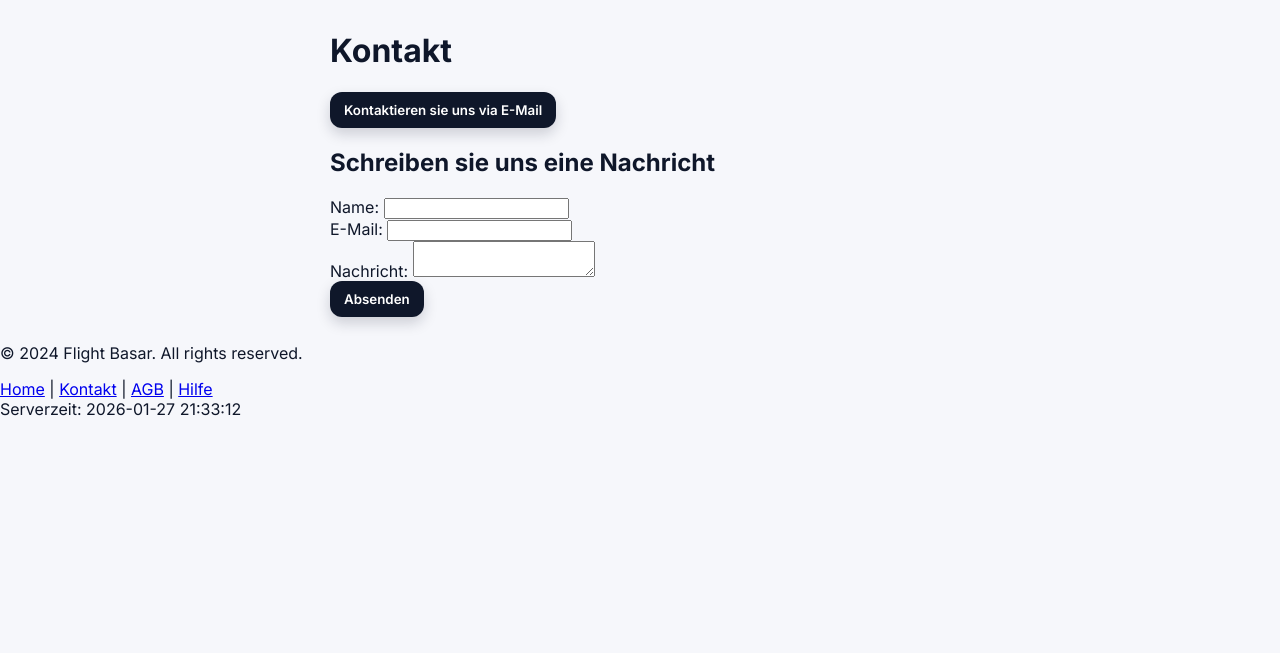
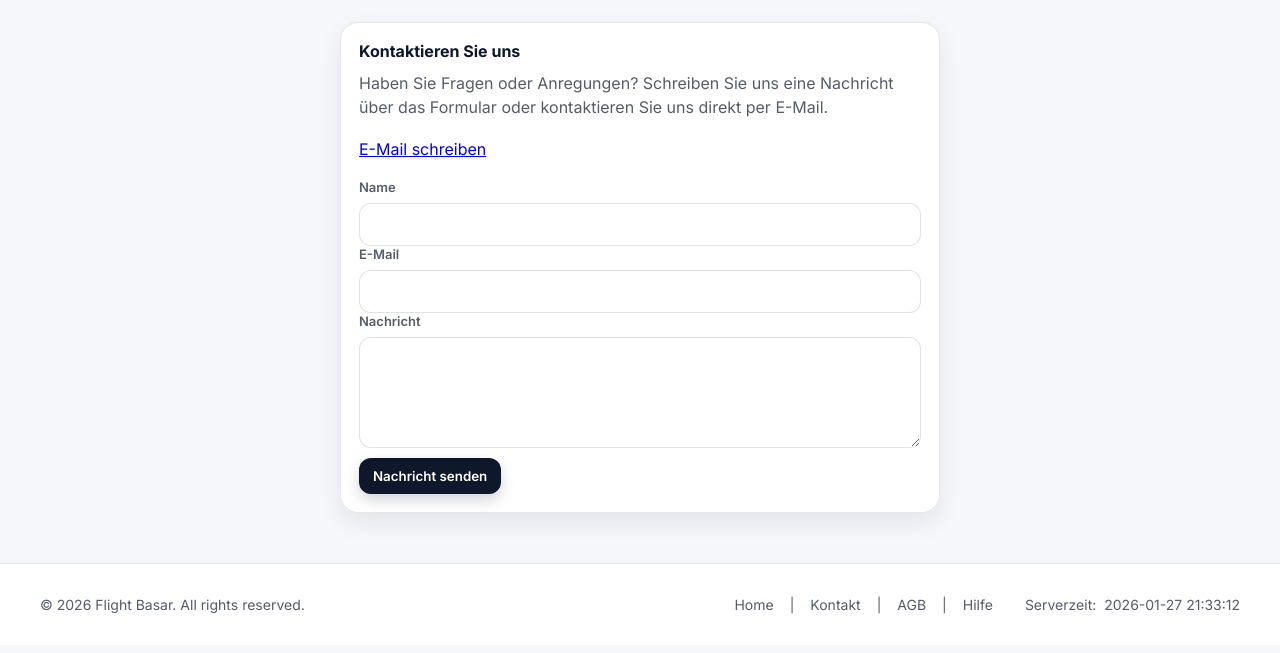
Before and after one commit to Muetzilla/Flight-Basar, a Flask app: page /kontakt in a window 1280 px wide. Shown: the part 61-714 px from the top of the page. Run offline with Flask 3, Linux system fonts and the light colour scheme.

Commit message:
update design

```diff
--- a/flight-basar/static/style.css
+++ b/flight-basar/static/style.css
@@ -121,7 +121,7 @@ main.layout{
   color: var(--muted);
 }
 
-.field input{
+.field input, .field textarea {
   padding: 12px 12px;
   border-radius: 12px;
   border: 1px solid rgba(15, 23, 42, 0.12);
@@ -130,7 +130,7 @@ main.layout{
   font-size: 14px;
 }
 
-.field input:focus{
+.field input:focus, .field textarea:focus {
   outline: 2px solid rgba(15, 23, 42, 0.18);
   border-color: transparent;
 }
@@ -611,3 +611,42 @@ option{
   width: 50%;
   padding: 10px;
 }
+
+/* Footer */
+footer {
+    background: var(--card);
+    border-top: 1px solid var(--border);
+    padding: 18px 24px;
+    font-size: 14px;
+    color: var(--muted);
+}
+
+footer .container {
+    max-width: 1200px;
+    margin: 0 auto;
+    display: flex;
+    justify-content: space-between;
+    align-items: center;
+}
+
+footer nav {
+    display: flex;
+    align-items: center;
+    gap: 16px;
+}
+
+footer nav a {
+    color: var(--muted);
+    text-decoration: none;
+}
+
+footer nav a:hover {
+    color: var(--text);
+}
+
+.devbox {
+    display: flex;
+    align-items: center;
+    gap: 8px;
+    margin-left: 16px;
+}
--- a/flight-basar/templates/footer.html
+++ b/flight-basar/templates/footer.html
@@ -1,6 +1,6 @@
 <footer>
     <div class="container">
-        <p>&copy; 2024 Flight Basar. All rights reserved.</p>
+        <p>&copy; 2026 Flight Basar. All rights reserved.</p>
         <nav>
             <a href="{{ url_for('index') }}">Home</a> |
             <a href="{{ url_for('get_kontakt') }}">Kontakt</a> |
--- a/flight-basar/templates/kontakt.html
+++ b/flight-basar/templates/kontakt.html
@@ -7,45 +7,37 @@
   <link rel="stylesheet" href="{{ url_for('static', filename='style.css') }}">
 </head>
 <body>
- <header>
-    <a href="{{ url_for('index') }}" class="homeButton"> <h1>✈ Flug Basar</h1></a>
-  </header>
-<div class="center">
-<h1>Kontakt</h1>
-<button onclick="window.location.href='mailto:help@flightbasar.gov?subject=Problem%20mit%20dem%20Flight%20Basar'">
-   Kontaktieren sie uns via E-Mail
-</button>
-<h2>Schreiben sie uns eine Nachricht</h2>
-<form action="/kontakt" method="post">
-    <label>
-        Name:
-        <input type="text" name="name" required>
-    </label>
-    <br>
+ {% extends "base.html" %}
+{% set title = "Kontakt" %}
 
-    <label>
-        E-Mail:
-        <input type="email" name="email" required>
-    </label>
-    <br>
+{% block content %}
+<div class="info-card" style="max-width: 600px; margin: auto;">
+    <h3>Kontaktieren Sie uns</h3>
+    <p>Haben Sie Fragen oder Anregungen? Schreiben Sie uns eine Nachricht über das Formular oder kontaktieren Sie uns direkt per E-Mail.</p>
 
-    <label>
-        Nachricht:
-        <textarea name="nachricht" required></textarea>
-    </label>
-    <br>
+    <div style="margin-top: 20px; margin-bottom: 20px;">
+        <a href="mailto:help@flightbasar.gov?subject=Problem%20mit%20dem%20Flight%20Basar" class="button secondary">
+            E-Mail schreiben
+        </a>
+    </div>
 
-    <button type="submit">Absenden</button>
-</form>
-{% with messages = get_flashed_messages() %}
-  {% if messages %}
-    <script>
-      alert("{{ messages[0] }}");
-    </script>
-  {% endif %}
-{% endwith %}
+
+    <form action="/kontakt" method="post">
+        <div class="field">
+            <label for="name">Name</label>
+            <input type="text" id="name" name="name" required>
+        </div>
+        <div class="field">
+            <label for="email">E-Mail</label>
+            <input type="email" id="email" name="email" required>
+        </div>
+        <div class="field">
+            <label for="nachricht">Nachricht</label>
+            <textarea id="nachricht" name="nachricht" rows="5" required></textarea>
+        </div>
+        <button type="submit" style="margin-top: 10px;">Nachricht senden</button>
+    </form>
 </div>
-{% include "footer.html" %}
-
+{% endblock %}
 </body>
 </html>
```
Also changed, not shown: flight-basar/templates/help.html (+28 -28 lines).
